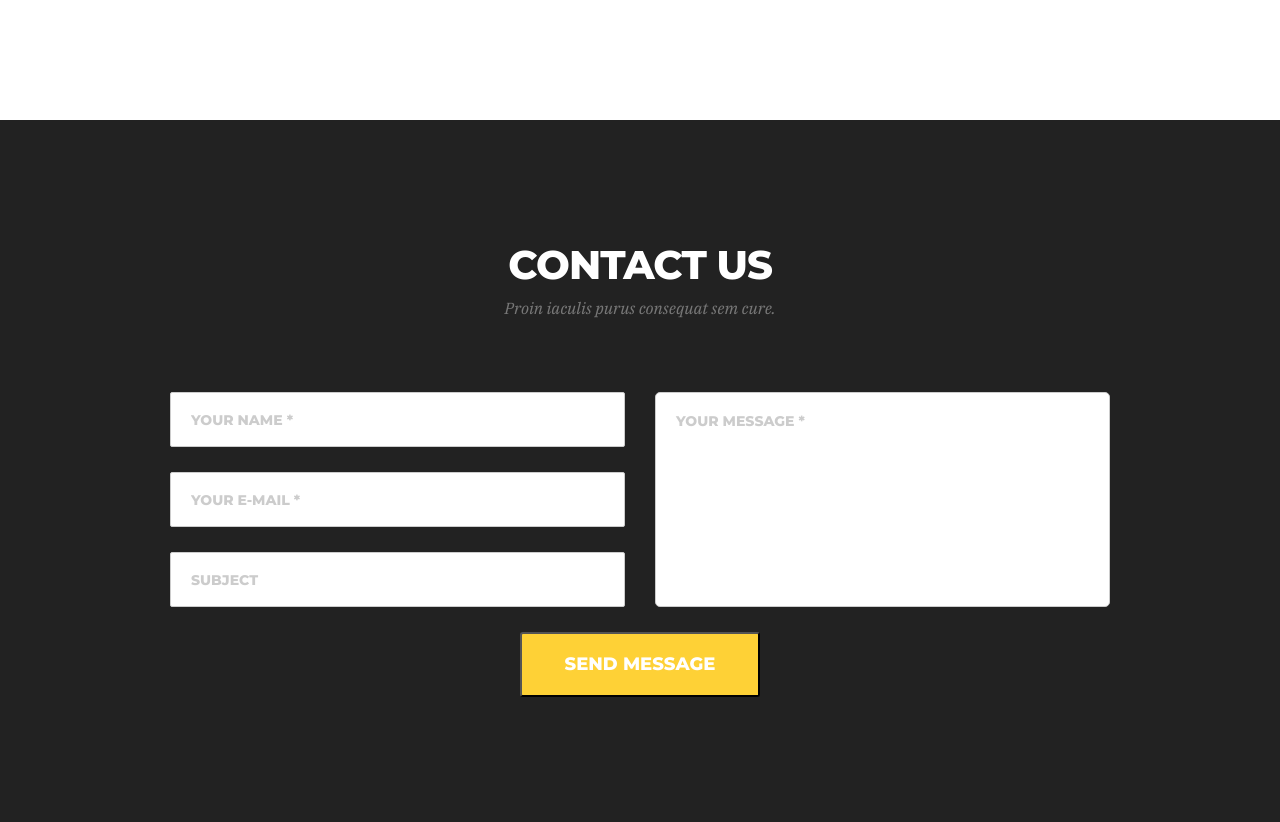
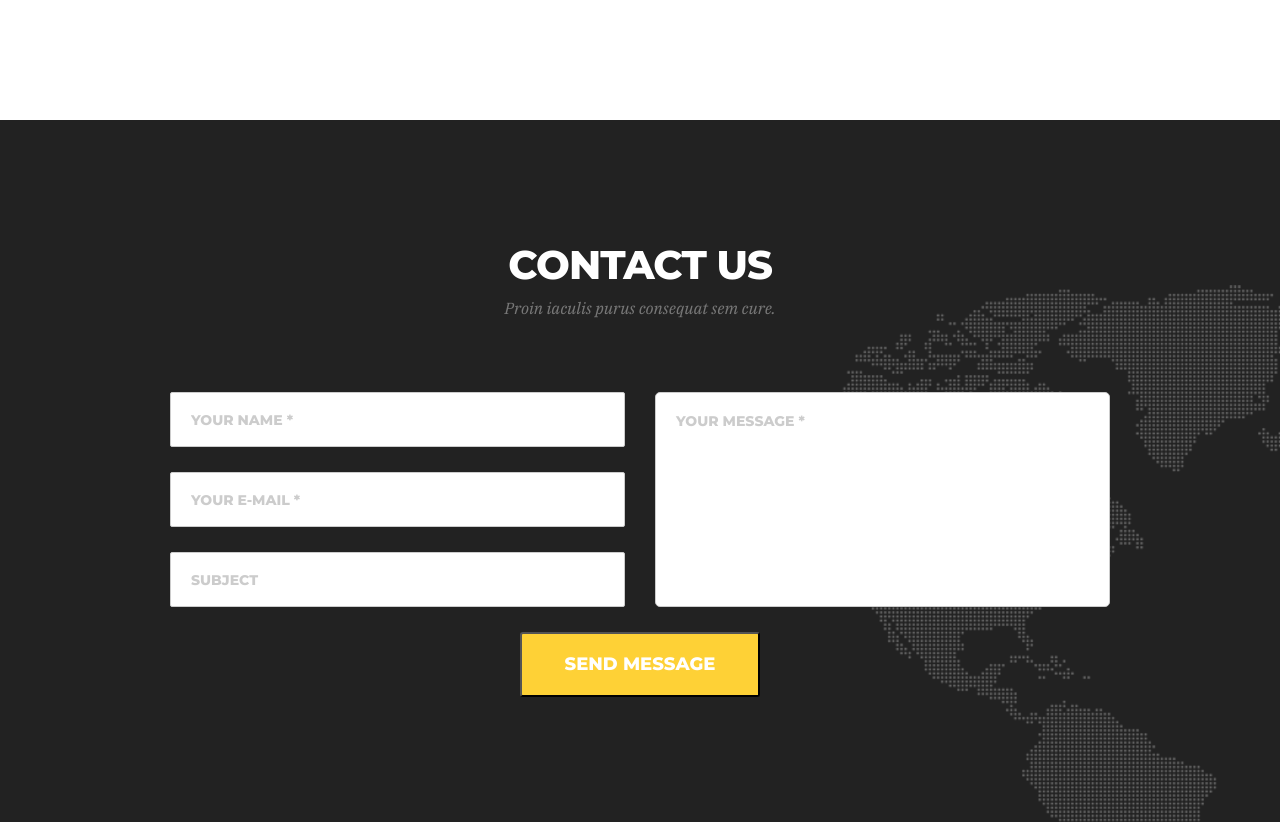
Before and after one commit to cubagw/goit-fs-course, a plain HTML site: page html/module-7/index.html in a window 1280 px wide. Shown: the part 580-1402 px from the top of the page. Drawn offline with Linux system fonts and the light colour scheme.

Commit message:
map debag

```diff
--- a/html/module-7/css/style.css
+++ b/html/module-7/css/style.css
@@ -147,7 +147,7 @@ html {
 
 .contacts {
   background-color: #222222;
-  background-image: url(../img/Map\Image.png);
+  background-image: url(../img/Map_Image.png);
   background-repeat: no-repeat;
   background-position: right bottom;
 }
```
Also changed, not shown: html/module-7/img/Map_Image.png (renamed from html/module-7/img/Map Image.png).
